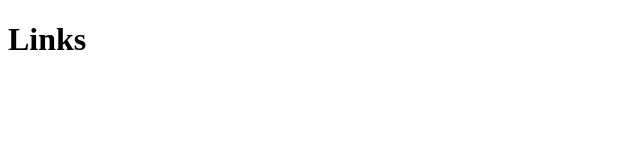
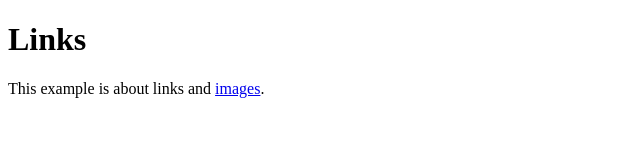
Before and after one commit to AimDad94/git_test, a plain HTML site: page links-and-images/links.html in a window 1280 px wide. Shown: the whole page, without its empty margins (0-640 px from the left). Drawn offline with Linux system fonts and the light colour scheme.

Commit message:
opdaterede links

```diff
--- a/links-and-images/links.html
+++ b/links-and-images/links.html
@@ -5,5 +5,8 @@
   </head>
   <body>
     <h1>Links</h1>
+
+    <p>This example is about links and <a href='images.html'>images</a>.</p>
+
   </body>
 </html>
```
